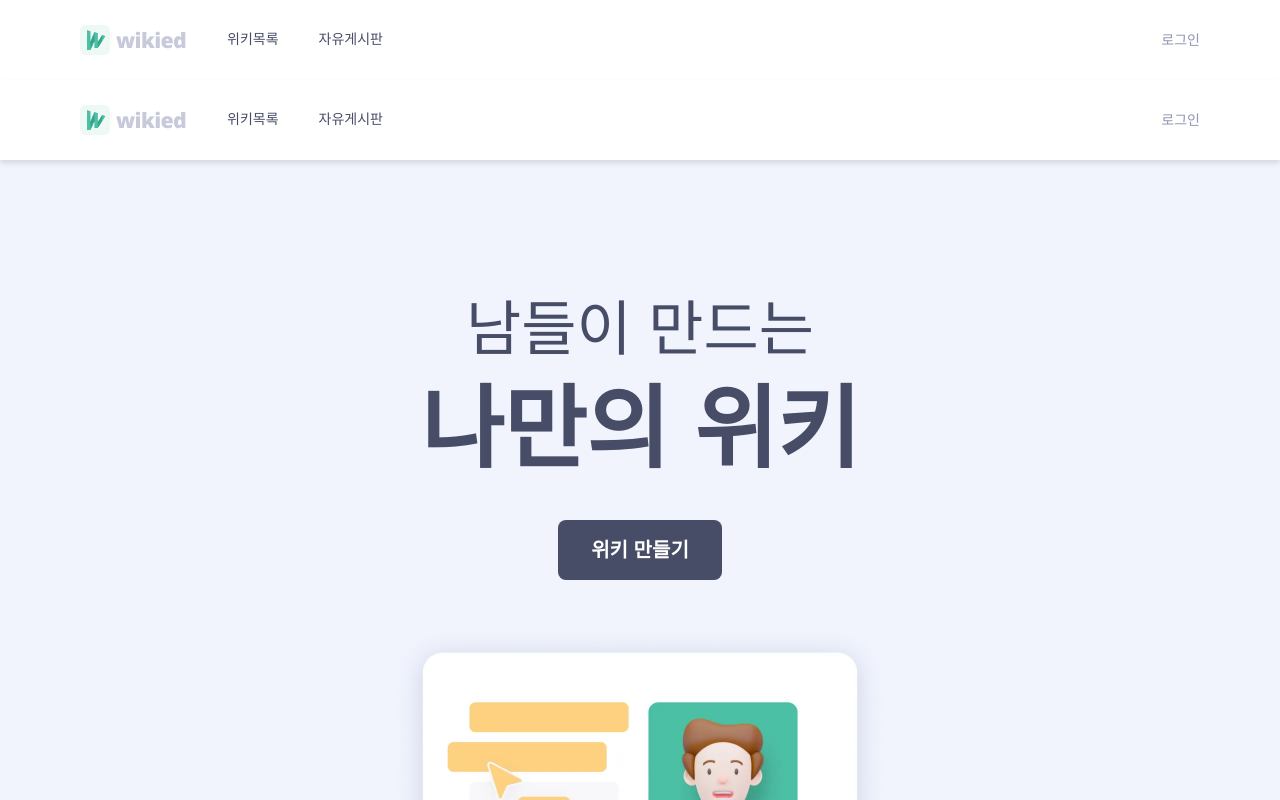
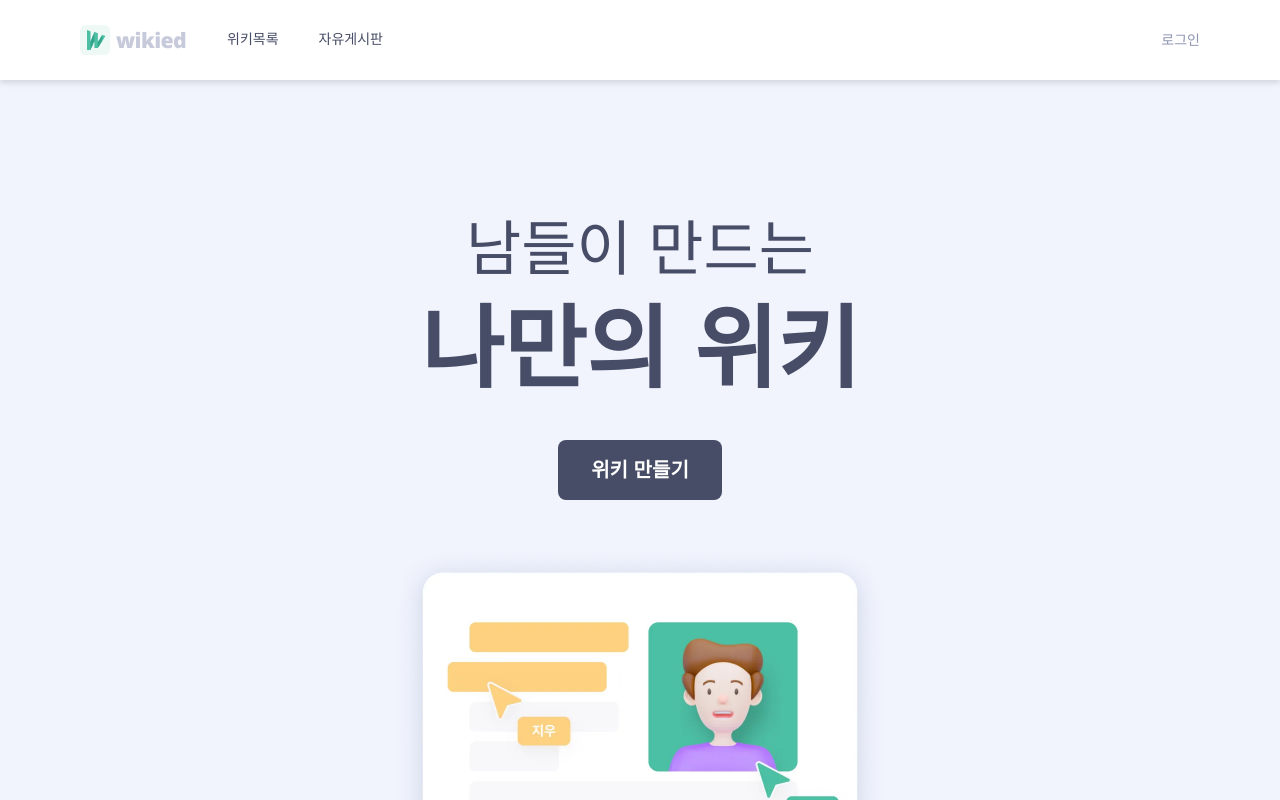
Before and after one commit to codeit-6th-part3-7team/7team-next-project, a Next.js app: page / in a window 1280 px wide. Shown: the top 800 px of the page. Built offline with nearby package versions, Linux system fonts and the light colour scheme; a web font is replaced by a local one.

Commit message:
fix: 파일 정리

```diff
--- a/pages/index.tsx
+++ b/pages/index.tsx
@@ -8,7 +8,6 @@ import LandingImg_07 from "@/public/assets/img_landing_07.webp";
 import LandingImg_08 from "@/public/assets/img_landing_08.webp";
 import LandingImg_09 from "@/public/assets/img_landing_09.webp";
 import LandingImg_10 from "@/public/assets/img_landing_10.webp";
-import Header from "@/src/components/Header";
 import { Box, Button, Flex, Grid, useMatches } from "@mantine/core";
 import Image from "next/image";
 import Link from "next/link";
@@ -20,7 +19,6 @@ export default function Home() {
   });
   return (
     <>
-      <Header />
       <div className="relative overflow-hidden">
         <div className="absolute -left-10 -right-10 bottom-0 h-56 translate-y-1/2 rounded-1/2 bg-gray-800" />
         <Flex bg="#F1F4FD" direction="column" align="center">
--- a/src/components/Header.tsx
+++ b/src/components/Header.tsx
@@ -6,8 +6,8 @@ import Link from "next/link";
 
 export default function Header() {
   return (
-    <div className="h-20">
-      <header className="fixed z-10 h-20 w-full bg-white px-10 drop-shadow-md md:px-20">
+    <div className="h-[60px] md:h-[80px]">
+      <header className="fixed z-10 h-[60px] w-full bg-white px-[20px] drop-shadow-md md:h-[80px] md:px-20 md:px-[80px]">
         <Group justify="space-between" h="100%">
           <Group justify="space-between" gap={40} h="100%">
             <Link href="/">
@@ -34,17 +34,17 @@ export default function Header() {
                   <Image src={IcoBurger} width={24} height={24} alt="메뉴" className="cursor-pointer" />
                 </Menu.Target>
 
-                <Menu.Dropdown>
-                  <Link href="/wikilist" className="flex justify-center p-2 text-14 text-gray-800">
+                <Menu.Dropdown py={5}>
+                  <Link href="/wikilist" className="flex justify-center py-[8px] text-14 text-gray-800">
                     위키 목록
                   </Link>
-                  <Link href="/boards" className="flex justify-center p-2 text-14 text-gray-800">
+                  <Link href="/boards" className="flex justify-center py-[8px] text-14 text-gray-800">
                     자유게시판
                   </Link>
-                  <Link href="/mypage" className="flex justify-center p-2 text-14 text-gray-800">
+                  <Link href="/mypage" className="flex justify-center py-[8px] text-14 text-gray-800">
                     계정 설정
                   </Link>
-                  <Link href="/wiki" className="flex justify-center p-2 text-14 text-gray-800">
+                  <Link href="/wiki" className="flex justify-center py-[8px] text-14 text-gray-800">
                     내 위키
                   </Link>
                 </Menu.Dropdown>
```
